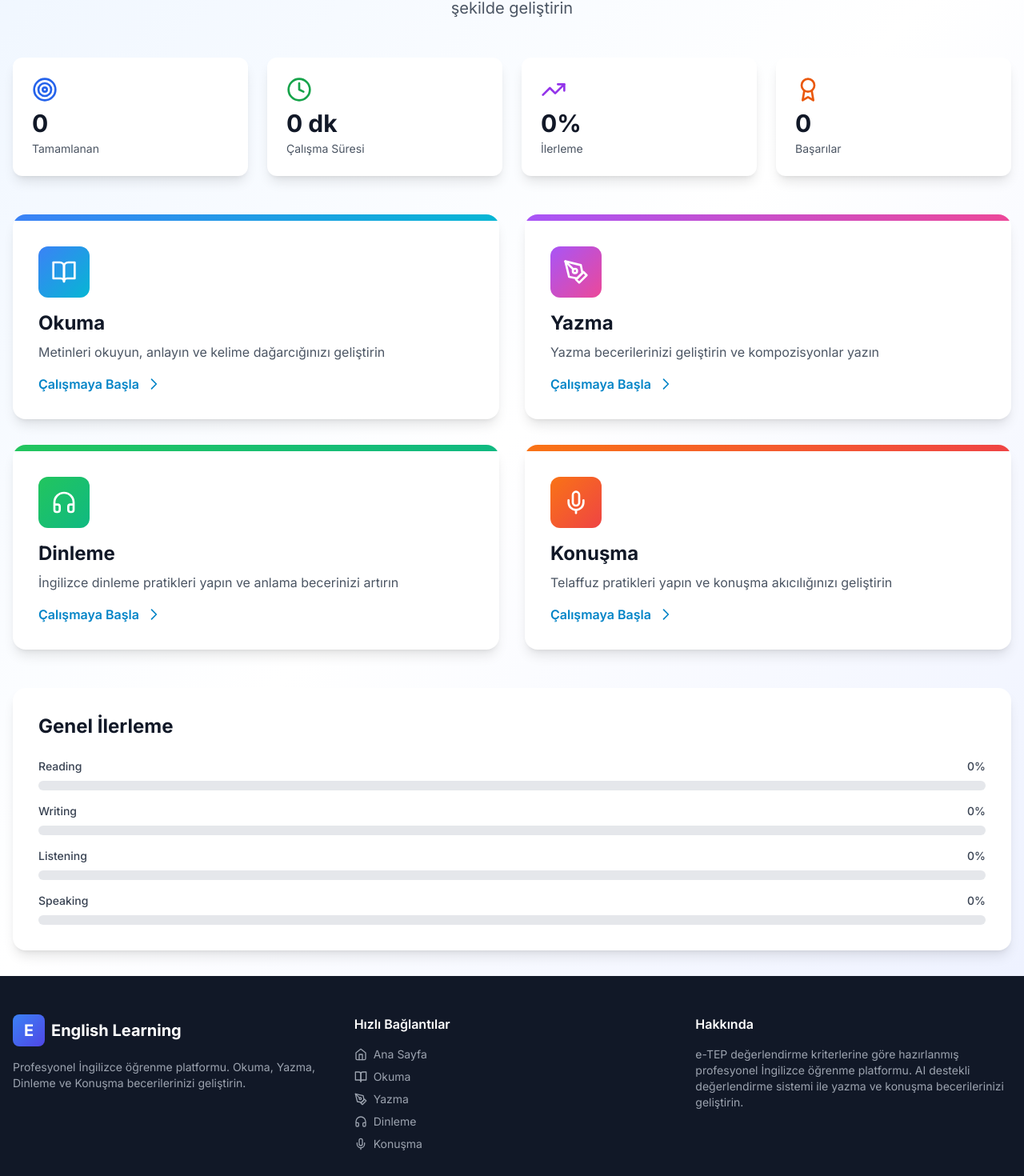
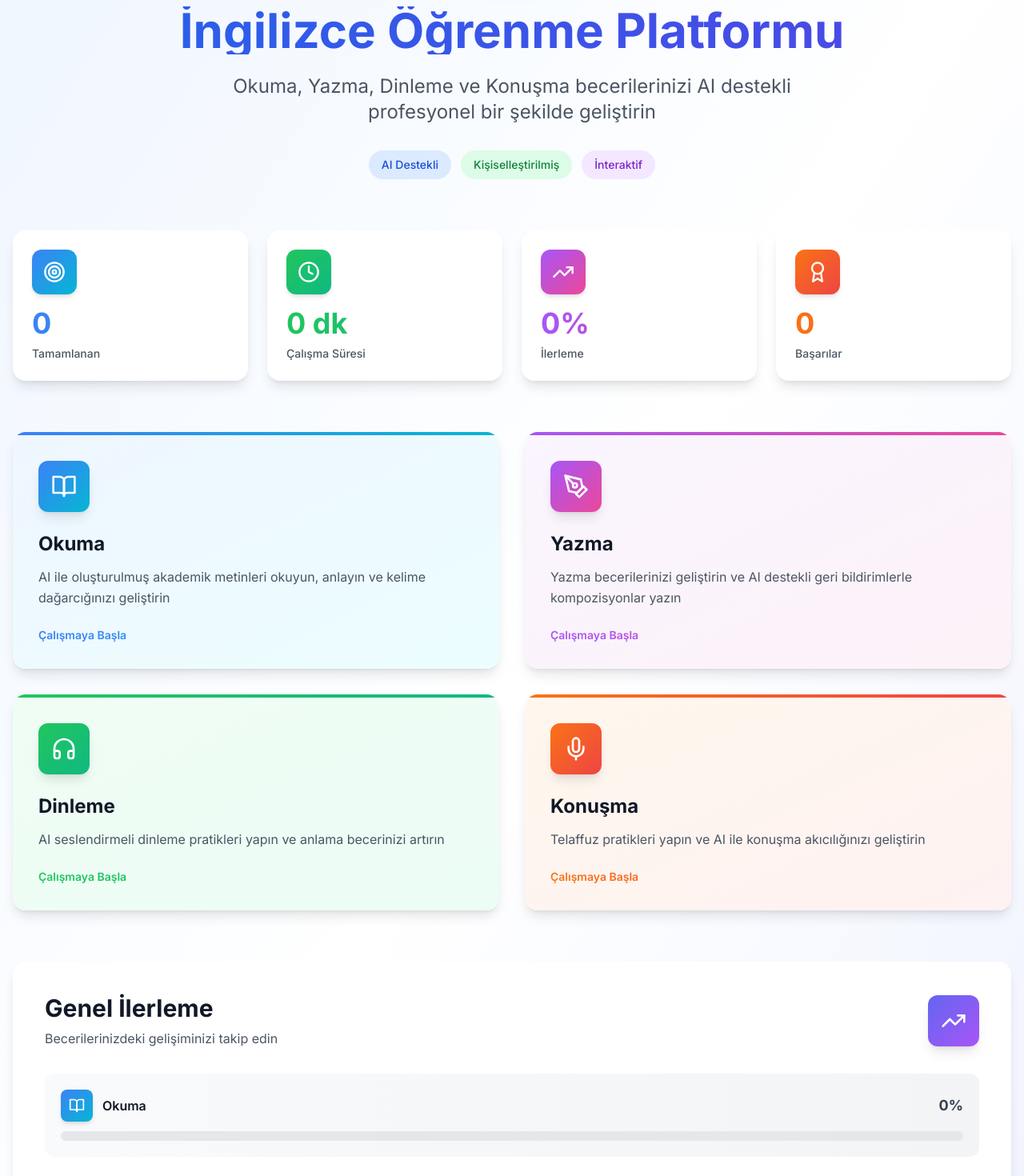
Before and after one commit to Elqomdes/eng2, a Next.js app: page / in a window 1280 px wide. Shown: the part 192-1662 px from the top of the page at 80% size. Built offline with nearby package versions, Linux system fonts and the light colour scheme; no server answers.

Commit message:
Anasayfa tasarımını iyileştir - modern ve tutarlı UI güncellemeleri

```diff
--- a/app/page.tsx
+++ b/app/page.tsx
@@ -1,7 +1,7 @@
 'use client'
 
 import { useRouter } from 'next/navigation'
-import { BookOpen, PenTool, Headphones, Mic, TrendingUp, Award, Clock, Target } from 'lucide-react'
+import { BookOpen, PenTool, Headphones, Mic, TrendingUp, Award, Clock, Target, ArrowRight, Sparkles } from 'lucide-react'
 import { motion } from 'framer-motion'
 import { useProgress } from '@/components/ProgressProvider'
 
@@ -13,105 +13,172 @@ export default function Home() {
     {
       id: 'reading',
       title: 'Okuma',
-      description: 'Metinleri okuyun, anlayın ve kelime dağarcığınızı geliştirin',
+      description: 'AI ile oluşturulmuş akademik metinleri okuyun, anlayın ve kelime dağarcığınızı geliştirin',
       icon: BookOpen,
       color: 'from-blue-500 to-cyan-500',
+      bgColor: 'from-blue-50 to-cyan-50',
       href: '/reading',
     },
     {
       id: 'writing',
       title: 'Yazma',
-      description: 'Yazma becerilerinizi geliştirin ve kompozisyonlar yazın',
+      description: 'Yazma becerilerinizi geliştirin ve AI destekli geri bildirimlerle kompozisyonlar yazın',
       icon: PenTool,
       color: 'from-purple-500 to-pink-500',
+      bgColor: 'from-purple-50 to-pink-50',
       href: '/writing',
     },
     {
       id: 'listening',
       title: 'Dinleme',
-      description: 'İngilizce dinleme pratikleri yapın ve anlama becerinizi artırın',
+      description: 'AI seslendirmeli dinleme pratikleri yapın ve anlama becerinizi artırın',
       icon: Headphones,
       color: 'from-green-500 to-emerald-500',
+      bgColor: 'from-green-50 to-emerald-50',
       href: '/listening',
     },
     {
       id: 'speaking',
       title: 'Konuşma',
-      description: 'Telaffuz pratikleri yapın ve konuşma akıcılığınızı geliştirin',
+      description: 'Telaffuz pratikleri yapın ve AI ile konuşma akıcılığınızı geliştirin',
       icon: Mic,
       color: 'from-orange-500 to-red-500',
+      bgColor: 'from-orange-50 to-red-50',
       href: '/speaking',
     },
   ]
 
   const stats = [
-    { icon: Target, label: 'Tamamlanan', value: progress.totalCompleted, color: 'text-blue-600' },
-    { icon: Clock, label: 'Çalışma Süresi', value: `${progress.totalTime} dk`, color: 'text-green-600' },
-    { icon: TrendingUp, label: 'İlerleme', value: `${progress.overallProgress}%`, color: 'text-purple-600' },
-    { icon: Award, label: 'Başarılar', value: progress.achievements, color: 'text-orange-600' },
+    {
+      icon: Target,
+      label: 'Tamamlanan',
+      value: progress.totalCompleted,
+      gradient: 'from-blue-500 to-cyan-500',
+      bgGradient: 'from-blue-50 to-cyan-50',
+    },
+    {
+      icon: Clock,
+      label: 'Çalışma Süresi',
+      value: `${progress.totalTime} dk`,
+      gradient: 'from-green-500 to-emerald-500',
+      bgGradient: 'from-green-50 to-emerald-50',
+    },
+    {
+      icon: TrendingUp,
+      label: 'İlerleme',
+      value: `${progress.overallProgress}%`,
+      gradient: 'from-purple-500 to-pink-500',
+      bgGradient: 'from-purple-50 to-pink-50',
+    },
+    {
+      icon: Award,
+      label: 'Başarılar',
+      value: progress.achievements,
+      gradient: 'from-orange-500 to-red-500',
+      bgGradient: 'from-orange-50 to-red-50',
+    },
   ]
 
   return (
-    <div className="container mx-auto px-4 py-8">
+    <div className="container mx-auto px-4 py-8 max-w-7xl">
       {/* Hero Section */}
       <motion.div
         initial={{ opacity: 0, y: -20 }}
         animate={{ opacity: 1, y: 0 }}
-        transition={{ duration: 0.5 }}
-        className="text-center mb-12"
+        transition={{ duration: 0.6 }}
+        className="text-center mb-16"
       >
-        <h1 className="text-5xl font-bold text-gray-900 mb-4">
+        <motion.div
+          initial={{ scale: 0.9 }}
+          animate={{ scale: 1 }}
+          transition={{ duration: 0.5, delay: 0.2 }}
+          className="inline-flex items-center justify-center w-20 h-20 bg-gradient-to-br from-blue-500 to-indigo-600 rounded-2xl mb-6 shadow-lg"
+        >
+          <Sparkles className="w-10 h-10 text-white" />
+        </motion.div>
+        <h1 className="text-5xl md:text-6xl font-bold text-gray-900 mb-6 bg-gradient-to-r from-blue-600 to-indigo-600 bg-clip-text text-transparent">
           İngilizce Öğrenme Platformu
         </h1>
-        <p className="text-xl text-gray-600 max-w-2xl mx-auto">
-          Okuma, Yazma, Dinleme ve Konuşma becerilerinizi profesyonel bir şekilde geliştirin
+        <p className="text-xl md:text-2xl text-gray-600 max-w-3xl mx-auto leading-relaxed">
+          Okuma, Yazma, Dinleme ve Konuşma becerilerinizi AI destekli profesyonel bir şekilde geliştirin
         </p>
+        <motion.div
+          initial={{ opacity: 0 }}
+          animate={{ opacity: 1 }}
+          transition={{ delay: 0.4 }}
+          className="mt-8 flex flex-wrap justify-center gap-3"
+        >
+          <span className="px-4 py-2 bg-blue-100 text-blue-700 rounded-full text-sm font-medium">
+            AI Destekli
+          </span>
+          <span className="px-4 py-2 bg-green-100 text-green-700 rounded-full text-sm font-medium">
+            Kişiselleştirilmiş
+          </span>
+          <span className="px-4 py-2 bg-purple-100 text-purple-700 rounded-full text-sm font-medium">
+            İnteraktif
+          </span>
+        </motion.div>
       </motion.div>
 
       {/* Stats Section */}
-      <div className="grid grid-cols-1 md:grid-cols-4 gap-6 mb-12">
-        {stats.map((stat, index) => (
+      <div className="grid grid-cols-1 sm:grid-cols-2 lg:grid-cols-4 gap-6 mb-16">
+        {stats.map((stat, index) => {
+          const Icon = stat.icon
+          return (
             <motion.div
               key={stat.label}
               initial={{ opacity: 0, y: 20 }}
               animate={{ opacity: 1, y: 0 }}
               transition={{ duration: 0.5, delay: index * 0.1 }}
-            className="bg-white rounded-xl shadow-lg p-6 hover:shadow-xl transition-shadow"
+              className="bg-white rounded-2xl shadow-lg p-6 hover:shadow-xl transition-all duration-300 group relative overflow-hidden"
             >
-            <div className="flex items-center justify-between mb-2">
-              <stat.icon className={`w-8 h-8 ${stat.color}`} />
+              <div className={`absolute inset-0 bg-gradient-to-br ${stat.bgGradient} opacity-0 group-hover:opacity-100 transition-opacity duration-300`} />
+              <div className="relative z-10">
+                <div className={`w-14 h-14 rounded-xl bg-gradient-to-br ${stat.gradient} flex items-center justify-center mb-4 shadow-md group-hover:scale-110 transition-transform duration-300`}>
+                  <Icon className="w-7 h-7 text-white" />
                 </div>
-            <div className="text-3xl font-bold text-gray-900 mb-1">{stat.value}</div>
-            <div className="text-sm text-gray-600">{stat.label}</div>
+                <div className={`text-4xl font-bold mb-2 bg-gradient-to-r ${stat.gradient} bg-clip-text text-transparent`}>
+                  {stat.value}
+                </div>
+                <div className="text-sm font-medium text-gray-600">{stat.label}</div>
+              </div>
             </motion.div>
-        ))}
+          )
+        })}
       </div>
 
       {/* Skills Grid */}
-      <div className="grid grid-cols-1 md:grid-cols-2 gap-8 mb-12">
+      <div className="grid grid-cols-1 md:grid-cols-2 gap-8 mb-16">
         {skills.map((skill, index) => {
           const Icon = skill.icon
           return (
             <motion.div
               key={skill.id}
-              initial={{ opacity: 0, scale: 0.9 }}
+              initial={{ opacity: 0, scale: 0.95 }}
               animate={{ opacity: 1, scale: 1 }}
               transition={{ duration: 0.5, delay: index * 0.1 }}
               onClick={() => router.push(skill.href)}
-              className="bg-white rounded-2xl shadow-lg overflow-hidden cursor-pointer transform hover:scale-105 transition-all duration-300 group"
+              className="bg-white rounded-2xl shadow-lg overflow-hidden cursor-pointer transform hover:scale-[1.02] transition-all duration-300 group relative"
             >
-              <div className={`h-2 bg-gradient-to-r ${skill.color}`} />
-              <div className="p-8">
-                <div className={`w-16 h-16 rounded-xl bg-gradient-to-br ${skill.color} flex items-center justify-center mb-4 group-hover:scale-110 transition-transform`}>
+              <div className={`h-1 bg-gradient-to-r ${skill.color}`} />
+              <div className={`p-8 bg-gradient-to-br ${skill.bgColor} bg-opacity-0 group-hover:bg-opacity-100 transition-all duration-300`}>
+                <div className="flex items-start justify-between mb-6">
+                  <div className={`w-16 h-16 rounded-xl bg-gradient-to-br ${skill.color} flex items-center justify-center shadow-lg group-hover:scale-110 group-hover:rotate-3 transition-all duration-300`}>
                     <Icon className="w-8 h-8 text-white" />
                   </div>
-                <h2 className="text-2xl font-bold text-gray-900 mb-2">{skill.title}</h2>
-                <p className="text-gray-600 mb-4">{skill.description}</p>
-                <div className="flex items-center text-primary-600 font-semibold group-hover:text-primary-700">
-                  Çalışmaya Başla
-                  <svg className="w-5 h-5 ml-2 group-hover:translate-x-1 transition-transform" fill="none" stroke="currentColor" viewBox="0 0 24 24">
-                    <path strokeLinecap="round" strokeLinejoin="round" strokeWidth={2} d="M9 5l7 7-7 7" />
-                  </svg>
+                  <div className={`w-10 h-10 rounded-lg bg-gradient-to-br ${skill.color} flex items-center justify-center opacity-0 group-hover:opacity-100 transform translate-x-4 group-hover:translate-x-0 transition-all duration-300`}>
+                    <ArrowRight className="w-5 h-5 text-white" />
+                  </div>
+                </div>
+                <h2 className="text-2xl font-bold text-gray-900 mb-3 group-hover:text-gray-800 transition-colors">
+                  {skill.title}
+                </h2>
+                <p className="text-gray-600 mb-6 leading-relaxed">
+                  {skill.description}
+                </p>
+                <div className={`flex items-center text-sm font-semibold bg-gradient-to-r ${skill.color} bg-clip-text text-transparent group-hover:gap-2 transition-all`}>
+                  <span>Çalışmaya Başla</span>
+                  <ArrowRight className="w-4 h-4 ml-2 transform group-hover:translate-x-1 transition-transform" />
                 </div>
               </div>
             </motion.div>
@@ -124,31 +191,54 @@ export default function Home() {
         initial={{ opacity: 0, y: 20 }}
         animate={{ opacity: 1, y: 0 }}
         transition={{ duration: 0.5, delay: 0.4 }}
-        className="bg-white rounded-2xl shadow-lg p-8"
+        className="bg-white rounded-2xl shadow-lg p-8 md:p-10"
       >
-        <h2 className="text-2xl font-bold text-gray-900 mb-6">Genel İlerleme</h2>
-        <div className="space-y-4">
-          {Object.entries(progress.skills).map(([skill, value]) => (
-            <div key={skill}>
-              <div className="flex justify-between mb-2">
-                <span className="text-sm font-medium text-gray-700 capitalize">{skill}</span>
-                <span className="text-sm font-medium text-gray-700">{value}%</span>
+        <div className="flex items-center justify-between mb-8">
+          <div>
+            <h2 className="text-3xl font-bold text-gray-900 mb-2">Genel İlerleme</h2>
+            <p className="text-gray-600">Becerilerinizdeki gelişiminizi takip edin</p>
           </div>
-              <div className="w-full bg-gray-200 rounded-full h-3">
+          <div className="hidden md:flex items-center justify-center w-16 h-16 bg-gradient-to-br from-indigo-500 to-purple-500 rounded-xl shadow-lg">
+            <TrendingUp className="w-8 h-8 text-white" />
+          </div>
+        </div>
+        <div className="space-y-6">
+          {Object.entries(progress.skills).map(([skill, value], index) => {
+            const skillInfo = skills.find(s => s.id === skill)
+            const skillColor = skillInfo?.color || 'from-gray-500 to-gray-600'
+            const skillBgColor = skillInfo?.bgColor || 'from-gray-50 to-gray-100'
+            const SkillIcon = skillInfo?.icon || BookOpen
+
+            return (
+              <motion.div
+                key={skill}
+                initial={{ opacity: 0, x: -20 }}
+                animate={{ opacity: 1, x: 0 }}
+                transition={{ duration: 0.5, delay: 0.5 + index * 0.1 }}
+                className="bg-gradient-to-r from-gray-50 to-gray-100 rounded-xl p-5 hover:shadow-md transition-shadow"
+              >
+                <div className="flex items-center justify-between mb-3">
+                  <div className="flex items-center gap-3">
+                    <div className={`w-10 h-10 rounded-lg bg-gradient-to-br ${skillColor} flex items-center justify-center shadow-md`}>
+                      <SkillIcon className="w-5 h-5 text-white" />
+                    </div>
+                    <span className="text-base font-semibold text-gray-900 capitalize">
+                      {skill === 'reading' ? 'Okuma' : skill === 'writing' ? 'Yazma' : skill === 'listening' ? 'Dinleme' : 'Konuşma'}
+                    </span>
+                  </div>
+                  <span className="text-lg font-bold text-gray-700">{value}%</span>
+                </div>
+                <div className="w-full bg-gray-200 rounded-full h-3 overflow-hidden">
                   <motion.div
                     initial={{ width: 0 }}
                     animate={{ width: `${value}%` }}
-                  transition={{ duration: 1, delay: 0.5 }}
-                  className={`h-3 rounded-full bg-gradient-to-r ${
-                    skill === 'reading' ? 'from-blue-500 to-cyan-500' :
-                    skill === 'writing' ? 'from-purple-500 to-pink-500' :
-                    skill === 'listening' ? 'from-green-500 to-emerald-500' :
-                    'from-orange-500 to-red-500'
-                  }`}
+                    transition={{ duration: 1, delay: 0.6 + index * 0.1, ease: "easeOut" }}
+                    className={`h-3 rounded-full bg-gradient-to-r ${skillColor} shadow-sm`}
                   />
                 </div>
-            </div>
-          ))}
+              </motion.div>
+            )
+          })}
         </div>
       </motion.div>
     </div>
```
Lines whose indentation alone changed are shown as unchanged.
